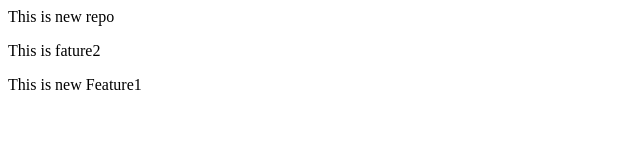
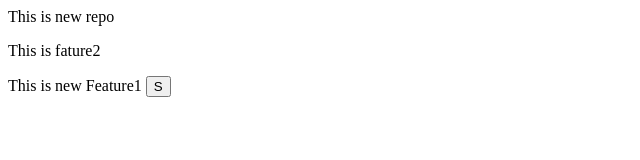
Before and after one commit to ChannanagoudaM/Localrepo, a plain HTML site: page index.html in a window 1280 px wide. Shown: the full height of the page, 0-640 px from the left. Drawn offline with Linux system fonts and the light colour scheme.

Commit message:
Merge feature1

```diff
--- a/index.html
+++ b/index.html
@@ -1,3 +1,3 @@
 <p>This is new repo</p>
 <p>This is fature2</p>
-<p>This is new Feature1</p>
+<p>This is new Feature1 <button>S</button> </p>
```
